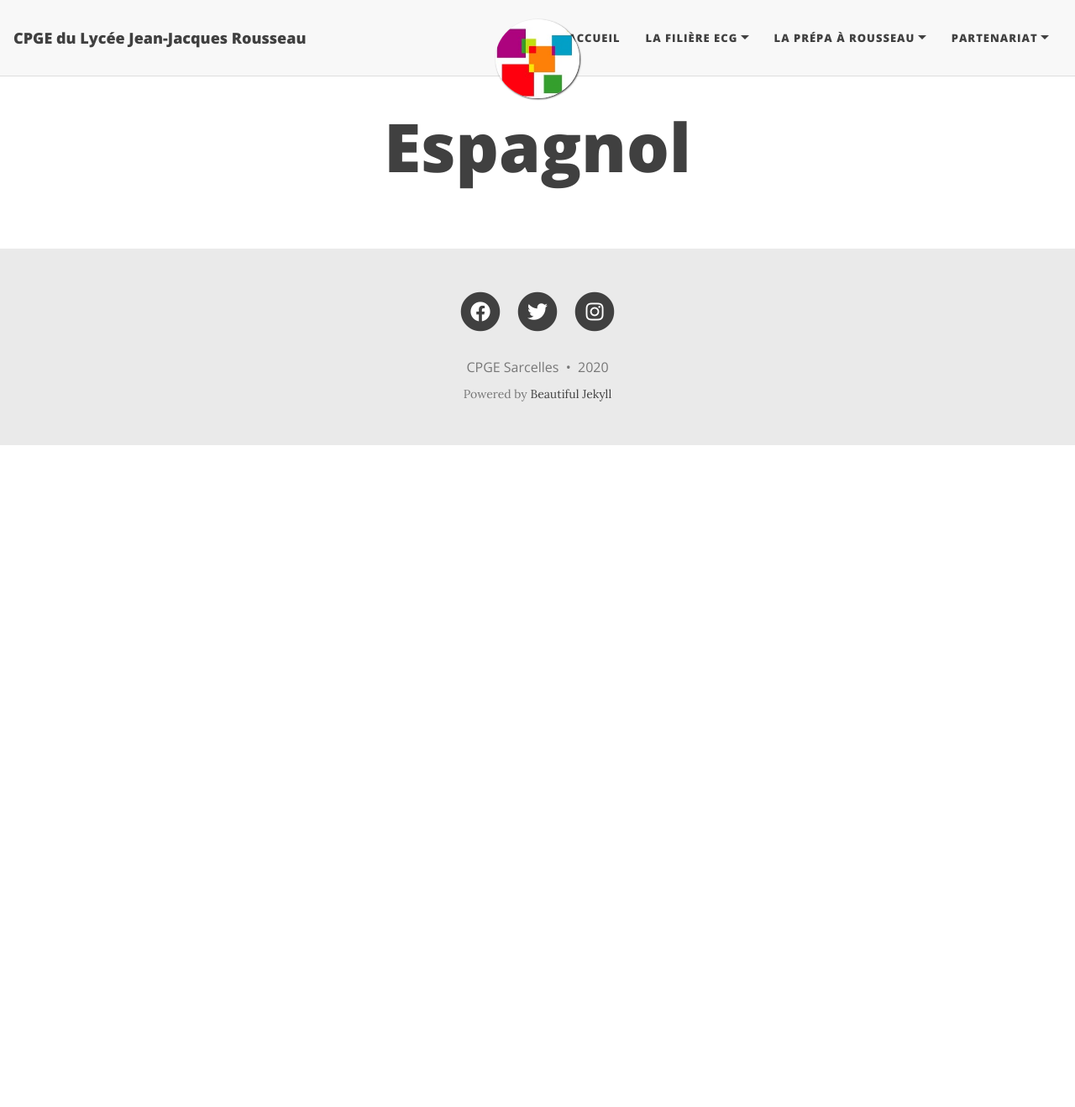
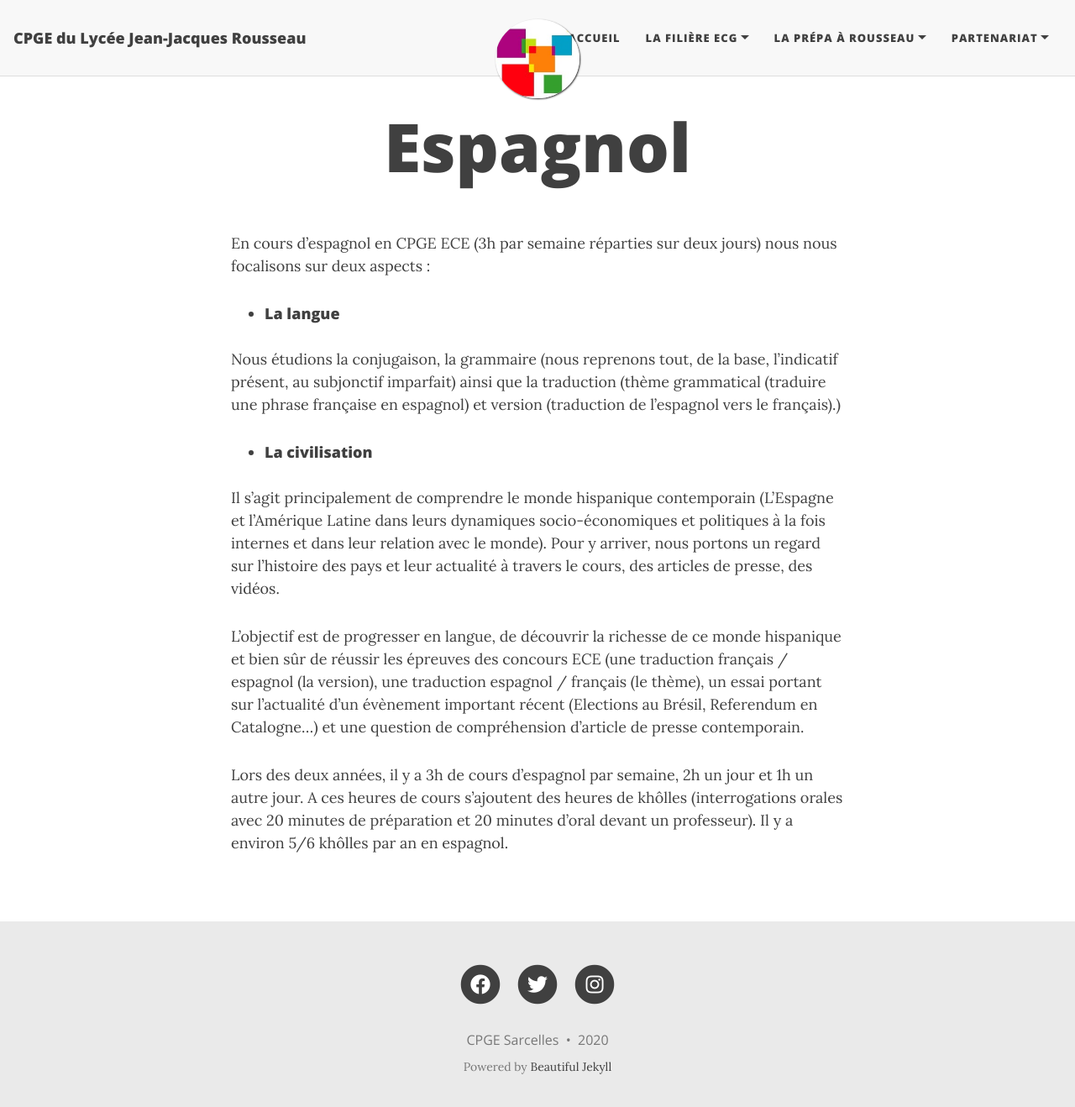
Before and after one commit to cpgesarcelles/cpgesarcelles.github.io, a Jekyll site: the page built from Matieres/espagnol.md, in a window 1280 px wide and 1331 px high. Shown: the top 1318 px of the window at 84% size. Built offline with Jekyll 4.4.1, drawn with Linux system fonts in a browser that asks for light colours; nearby versions of some CDN libraries.

Commit message:
Update espagnol.md

```diff
--- a/Matieres/espagnol.md
+++ b/Matieres/espagnol.md
@@ -2,3 +2,21 @@
 layout: page
 title: Espagnol
 ---
+
+En cours d’espagnol en CPGE ECE (3h par semaine réparties sur deux jours) nous nous focalisons sur deux aspects :
+
+
+-  #### La langue ####
+
+Nous étudions la conjugaison, la grammaire (nous reprenons tout, de la base, l’indicatif présent, au subjonctif imparfait) ainsi que la traduction (thème grammatical (traduire une phrase française en espagnol) et version (traduction de l’espagnol vers le français).)
+
+
+- #### La civilisation ####
+
+Il s’agit principalement de comprendre le monde hispanique contemporain (L’Espagne et l’Amérique Latine dans leurs dynamiques socio-économiques et politiques à la fois internes et dans leur relation avec le monde). Pour y arriver, nous portons un regard sur l’histoire des pays et leur actualité à travers le cours, des articles de presse, des vidéos.
+
+
+L’objectif est de progresser en langue, de découvrir la richesse de ce monde hispanique et bien sûr de réussir les épreuves des concours ECE (une traduction français / espagnol (la version), une traduction espagnol / français (le thème), un essai portant sur l’actualité d’un évènement important récent (Elections au Brésil, Referendum en Catalogne…) et une question de compréhension d’article de presse contemporain.
+
+
+Lors des deux années, il y a 3h de cours d’espagnol par semaine, 2h un jour et 1h un autre jour. A ces heures de cours s’ajoutent des heures de khôlles (interrogations orales avec 20 minutes de préparation et 20 minutes d’oral devant un professeur). Il y a environ 5/6 khôlles par an en espagnol.
```
